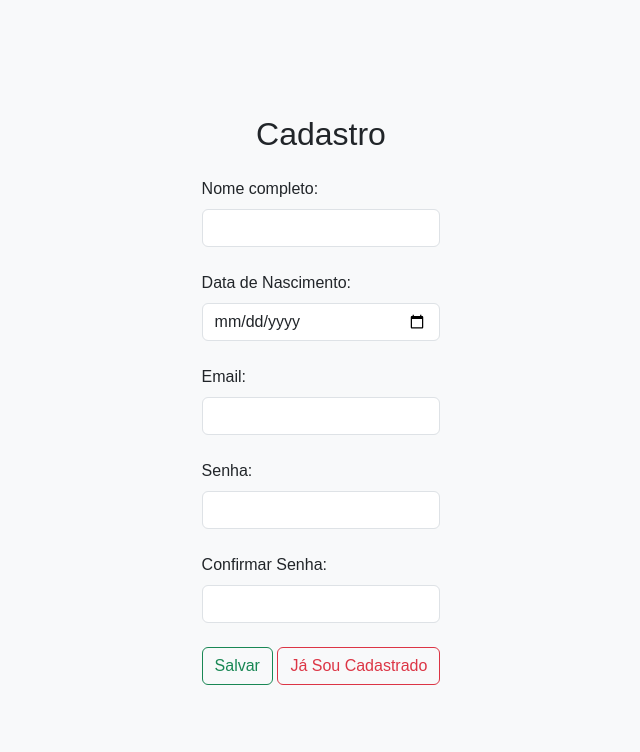
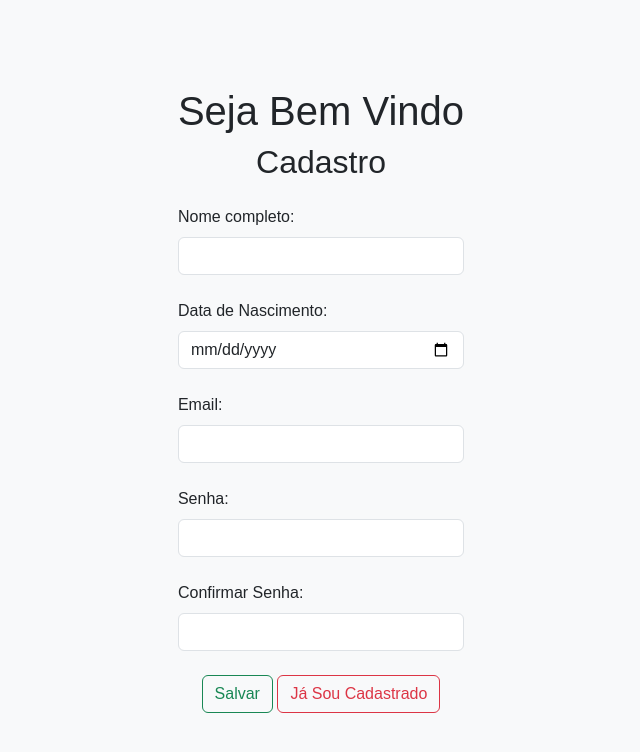
Before and after one commit to lucasribeiro27/Projeto_Netuno_Junho, a plain HTML site: page index.html in a window 1280 px wide. Shown: the whole page, without its empty margins (319-959 px from the left). Drawn offline with nearby package versions, Linux system fonts and the light colour scheme.

Commit message:
Update index.html
Add h1

```diff
--- a/index.html
+++ b/index.html
@@ -11,6 +11,7 @@
 </head>
 <body class="bg-light">
     <div id="cadastro">
+        <h1>Seja Bem Vindo</h1>
         <h2  class="mb-4">Cadastro</h2>
         <div id="info" class="alert alert-warning" role="alert">
          Você já tem cadastro, <button id="recuperar"class="btn btn-info">clique para recuperar
```
